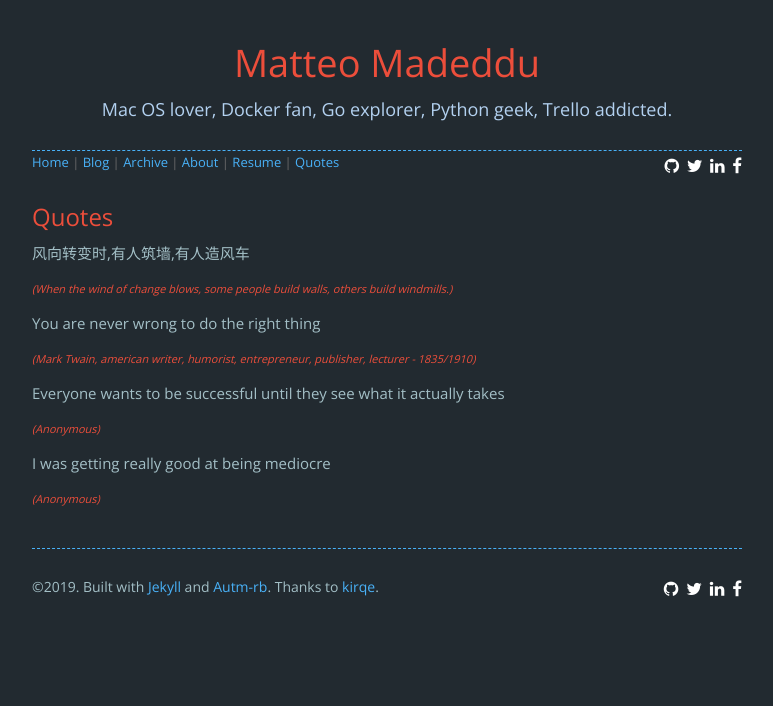
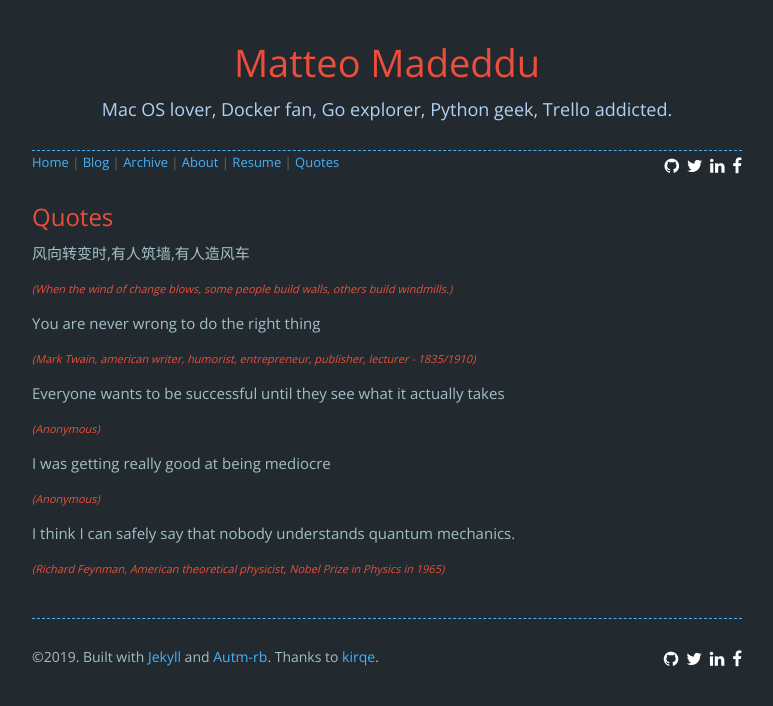
Before and after one commit to made2591/blog.madeddu.xyz, a Jekyll site: the page built from quotes.html, in a window 1280 px wide. Shown: the top 706 px of the page, without its empty margins (253-1026 px from the left). Built offline with Jekyll 4.4.1, drawn with Linux system fonts in a browser that asks for light colours; nearby versions of some CDN libraries; comment, search, counter and statistics services are not loaded.

Commit message:
Update quotes.yml

```diff
--- a/_data/quotes.yml
+++ b/_data/quotes.yml
@@ -18,3 +18,8 @@ text: |
   I was getting really good at being mediocre
 
   <span style="font-size: 11px; font-style: italic;">(Anonymous)<span>
+
+
+  I think I can safely say that nobody understands quantum mechanics.
+
+  <span style="font-size: 11px; font-style: italic;">(Richard Feynman, American theoretical physicist, Nobel Prize in Physics in 1965)<span>
```
